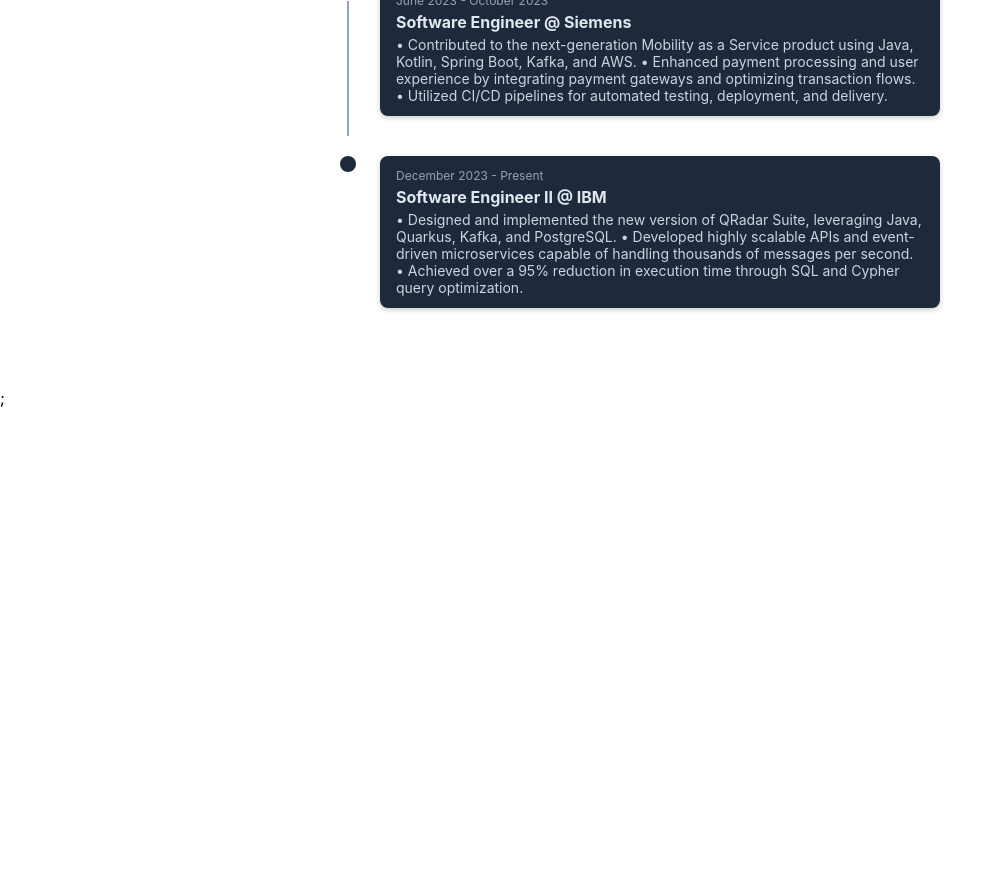
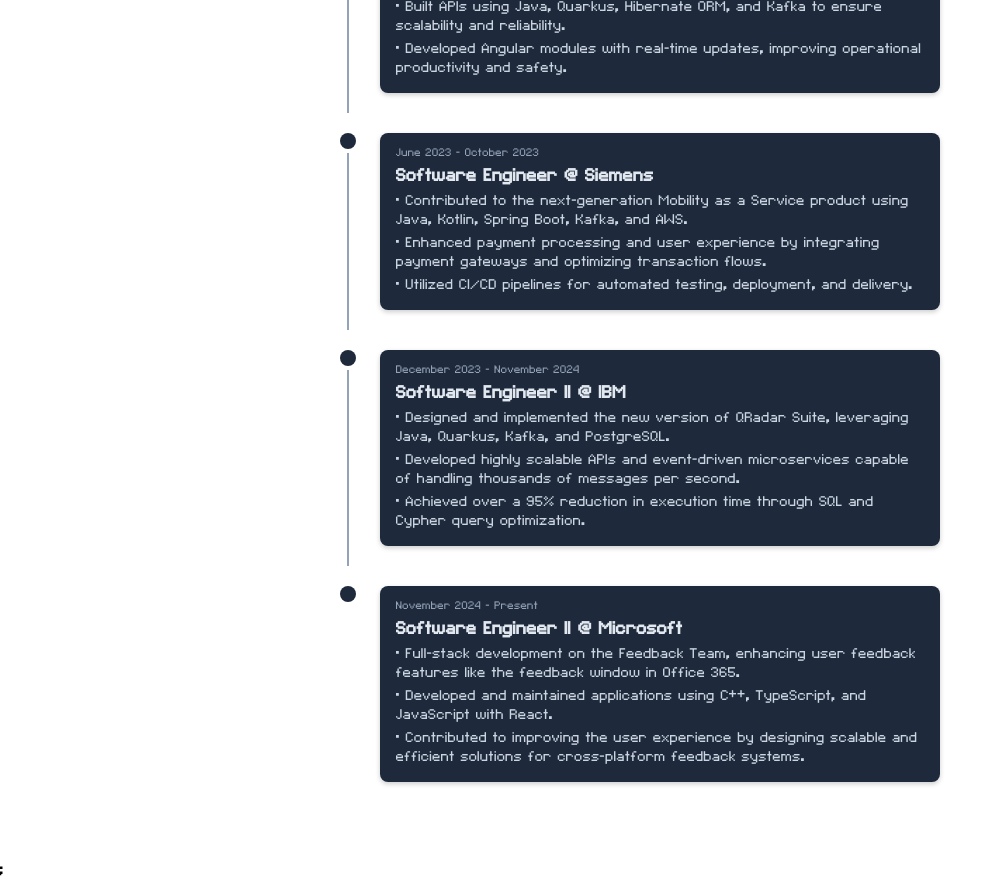
Before and after one commit to pedropds/portfolio-react, a React (Create React App) app: page / in a window 1280 px wide. Shown: the part 640-1518 px from the top of the page, without its empty margins (0-1005 px from the left). Before the commit the page ends 1048 px from the top, so only its background shows below. Built offline with nearby package versions, Linux system fonts and the light colour scheme.

Commit message:
finished (i think) timeline component

```diff
--- a/src/App.css
+++ b/src/App.css
@@ -15,3 +15,14 @@
   display: flex;
   flex-direction: column;
 }
+
+@font-face {
+  font-family: 'Arcade';
+  src: url('../public/fonts/red-alert.ttf') format('truetype'); /* Additional fallback */
+  font-weight: normal;
+  font-style: normal;
+}
+
+body {
+  font-family: 'Arcade', sans-serif; /* Specify the custom font, with a fallback */
+}
--- a/src/components/body/Body.tsx
+++ b/src/components/body/Body.tsx
@@ -1,57 +1,11 @@
 import React from "react";
 import "./Body.css";
 import { MyTimeline } from "./timeline/Timeline";
+import { timelineData } from "./BodyConsts";
 
 interface BodyProps {
   isDarkTheme: boolean;
 }
-
-const timelineData = [
-  {
-    date: "September 2018 - July 2021",
-    title: "Bachelor of Science @ Instituto Superior de Engenharia do Porto",
-    description: `
-    • BSc in Computer Science and Engineering.\n
-    • Gained foundational knowledge in software development, machine learning, and system design.
-    `,
-  },
-  {
-    date: "March 2021 - July 2021",
-    title: "Software Engineer - Intern @ B2F",
-    description: `
-    • Built a machine learning model with Python and TensorFlow to predict client purchases.\n
-    • Implemented Association Rules for analyzing customer behavior and improving marketing strategies.\n
-    • Used PowerBI for data visualization and actionable insights.
-    `,
-  },
-  {
-    date: "September 2021 - June 2023",
-    title: "Junior Software Engineer @ Critical Software",
-    description: `
-    • Designed and deployed ALSTOM's railway fleet management system, benefiting millions of users.\n
-    • Built APIs using Java, Quarkus, Hibernate ORM, and Kafka to ensure scalability and reliability.\n
-    • Developed Angular modules with real-time updates, improving operational productivity and safety.
-    `,
-  },
-  {
-    date: "June 2023 - October 2023",
-    title: "Software Engineer @ Siemens",
-    description: `
-    • Contributed to the next-generation Mobility as a Service product using Java, Kotlin, Spring Boot, Kafka, and AWS.\n
-    • Enhanced payment processing and user experience by integrating payment gateways and optimizing transaction flows.\n
-    • Utilized CI/CD pipelines for automated testing, deployment, and delivery.
-    `,
-  },
-  {
-    date: "December 2023 - Present",
-    title: "Software Engineer II @ IBM",
-    description: `
-    • Designed and implemented the new version of QRadar Suite, leveraging Java, Quarkus, Kafka, and PostgreSQL.\n
-    • Developed highly scalable APIs and event-driven microservices capable of handling thousands of messages per second.\n
-    • Achieved over a 95% reduction in execution time through SQL and Cypher query optimization.
-    `,
-  },
-];
 
 export const Body = ({ isDarkTheme }: BodyProps) => {
   return (
--- /dev/null
+++ b/src/components/body/BodyConsts.tsx
@@ -0,0 +1,55 @@
+export const timelineData = [
+  {
+    date: "September 2018 - July 2021",
+    title: "Bachelor of Science @ Instituto Superior de Engenharia do Porto",
+    description: `
+    • BSc in Computer Science and Engineering.\n
+    • Gained foundational knowledge in software development, machine learning, and system design.
+    `,
+  },
+  {
+    date: "March 2021 - July 2021",
+    title: "Software Engineer - Intern @ B2F",
+    description: `
+    • Built a machine learning model with Python and TensorFlow to predict client purchases.\n
+    • Implemented Association Rules for analyzing customer behavior and improving marketing strategies.\n
+    • Used PowerBI for data visualization and actionable insights.
+    `,
+  },
+  {
+    date: "September 2021 - June 2023",
+    title: "Junior Software Engineer @ Critical Software",
+    description: `
+    • Designed and deployed ALSTOM's railway fleet management system, benefiting millions of users.\n
+    • Built APIs using Java, Quarkus, Hibernate ORM, and Kafka to ensure scalability and reliability.\n
+    • Developed Angular modules with real-time updates, improving operational productivity and safety.
+    `,
+  },
+  {
+    date: "June 2023 - October 2023",
+    title: "Software Engineer @ Siemens",
+    description: `
+    • Contributed to the next-generation Mobility as a Service product using Java, Kotlin, Spring Boot, Kafka, and AWS.\n
+    • Enhanced payment processing and user experience by integrating payment gateways and optimizing transaction flows.\n
+    • Utilized CI/CD pipelines for automated testing, deployment, and delivery.
+    `,
+  },
+  {
+    date: "December 2023 - November 2024",
+    title: "Software Engineer II @ IBM",
+    description: `
+    • Designed and implemented the new version of QRadar Suite, leveraging Java, Quarkus, Kafka, and PostgreSQL.\n
+    • Developed highly scalable APIs and event-driven microservices capable of handling thousands of messages per second.\n
+    • Achieved over a 95% reduction in execution time through SQL and Cypher query optimization.
+    `,
+  },
+  {
+    date: "November 2024 - Present",
+    title: "Software Engineer II @ Microsoft",
+    description: `
+    • Full-stack development on the Feedback Team, enhancing user feedback features like the feedback window in Office 365.\n
+    • Developed and maintained applications using C++, TypeScript, and JavaScript with React.\n
+    • Contributed to improving the user experience by designing scalable and efficient solutions for cross-platform feedback systems.
+    `,
+  },
+];
--- a/src/components/body/timeline/Timeline.css
+++ b/src/components/body/timeline/Timeline.css
@@ -29,7 +29,6 @@
   opacity: 0; /* Start hidden */
   transform: translateX(20px); /* Start from the right */
   animation: slideInFromRight 0.5s forwards;
-  animation-delay: 0.2s; /* Default delay for each item */
 }
 
 /* Timeline Item Animation (Content sliding in from right) */
@@ -60,6 +59,9 @@
 .timeline-item:nth-child(5) {
   animation-delay: 0.5s;
 }
+.timeline-item:nth-child(6) {
+  animation-delay: 0.6s;
+}
 
 /* Timeline Point */
 .timeline-point {
@@ -74,7 +76,7 @@
   z-index: 2;
   opacity: 0; /* Start hidden */
   animation: fadeIn 1s forwards;
-  animation-delay: 0.1s; /* Delay for each point */
+  transition: background-color 0.5s ease;
 }
 
 .timeline-point.dark {
@@ -94,7 +96,6 @@
   z-index: 1;
   opacity: 0; /* Start hidden */
   animation: fadeIn 1s forwards;
-  animation-delay: 0.1s; /* Delay for each line */
 }
 
 .timeline-item:last-child::before {
@@ -121,7 +122,6 @@
 }
 
 
-
 /* Timeline Date */
 .timeline-date {
   font-size: 12px;
@@ -129,6 +129,7 @@
   margin-bottom: 4px;
   display: block;
   transition: color 0.5s ease;
+  font-size: 0.875rem;
 }
 
 .timeline-date.dark {
@@ -141,6 +142,7 @@
   color: #e2e8f0;
   margin: 0;
   transition: color 0.5s ease;
+  font-size: 1.375rem;
 }
 
 .timeline-title.dark {
@@ -153,6 +155,7 @@
   color: #cbd5e1;
   margin: 4px 0 0;
   transition: color 0.5s ease;
+  font-size: 1.125rem;
 }
 
 .timeline-description.dark {
--- a/src/components/body/timeline/Timeline.tsx
+++ b/src/components/body/timeline/Timeline.tsx
@@ -25,9 +25,15 @@
             <h3 className={`timeline-title ${isDarkTheme ? "dark" : ""}`}>
               {item.title}
             </h3>
-            <p className={`timeline-description ${isDarkTheme ? "dark" : ""}`}>
-              {item.description}
-            </p>
+            {/* Split the description into paragraphs */}
+            {item.description.split("\n").map((paragraph, idx) => (
+              <p
+                key={idx}
+                className={`timeline-description ${isDarkTheme ? "dark" : ""}`}
+              >
+                {paragraph.trim()}
+              </p>
+            ))}
           </div>
         </div>
       ))}
```
Also changed, not shown: public/fonts/red-alert.ttf (added).
